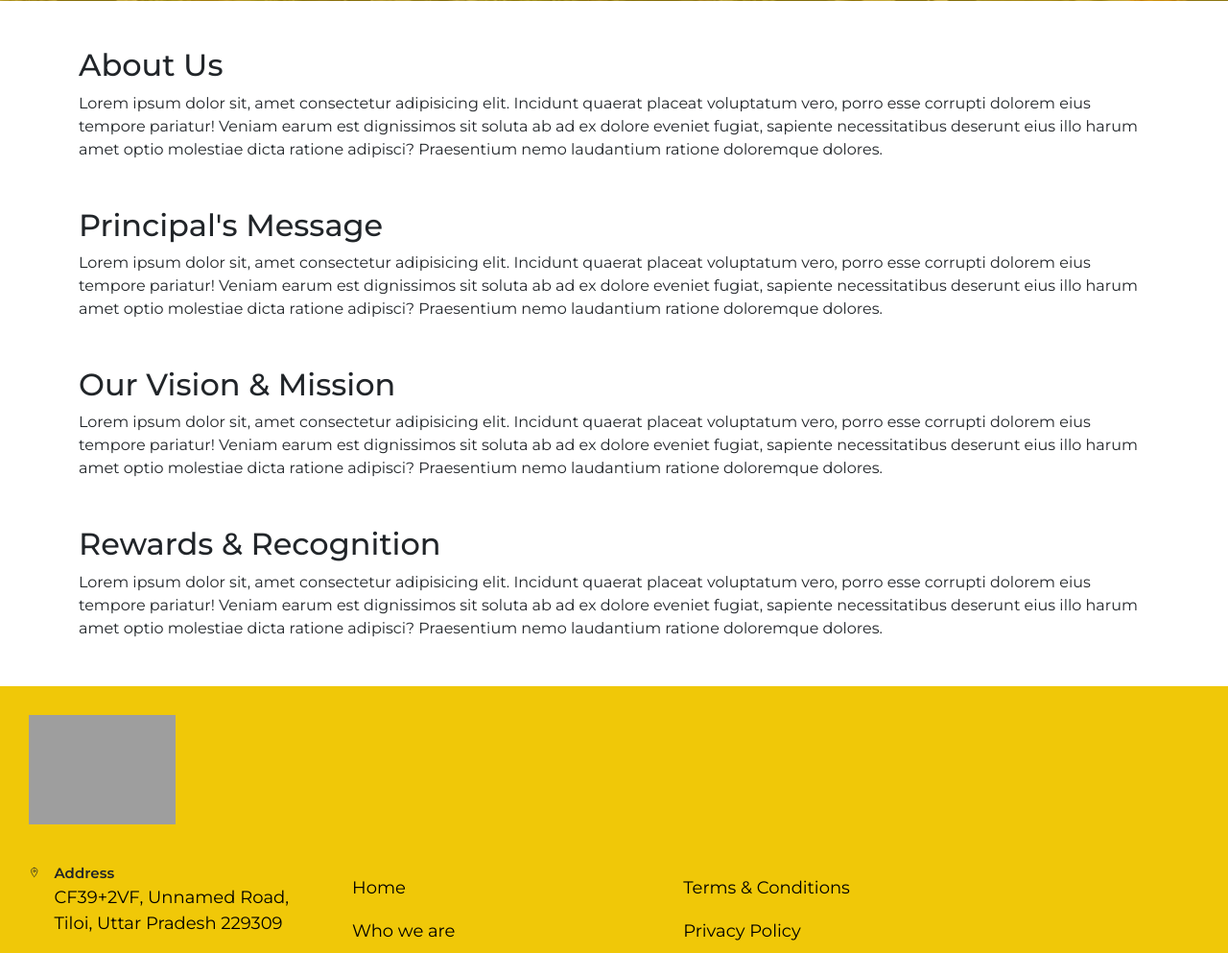
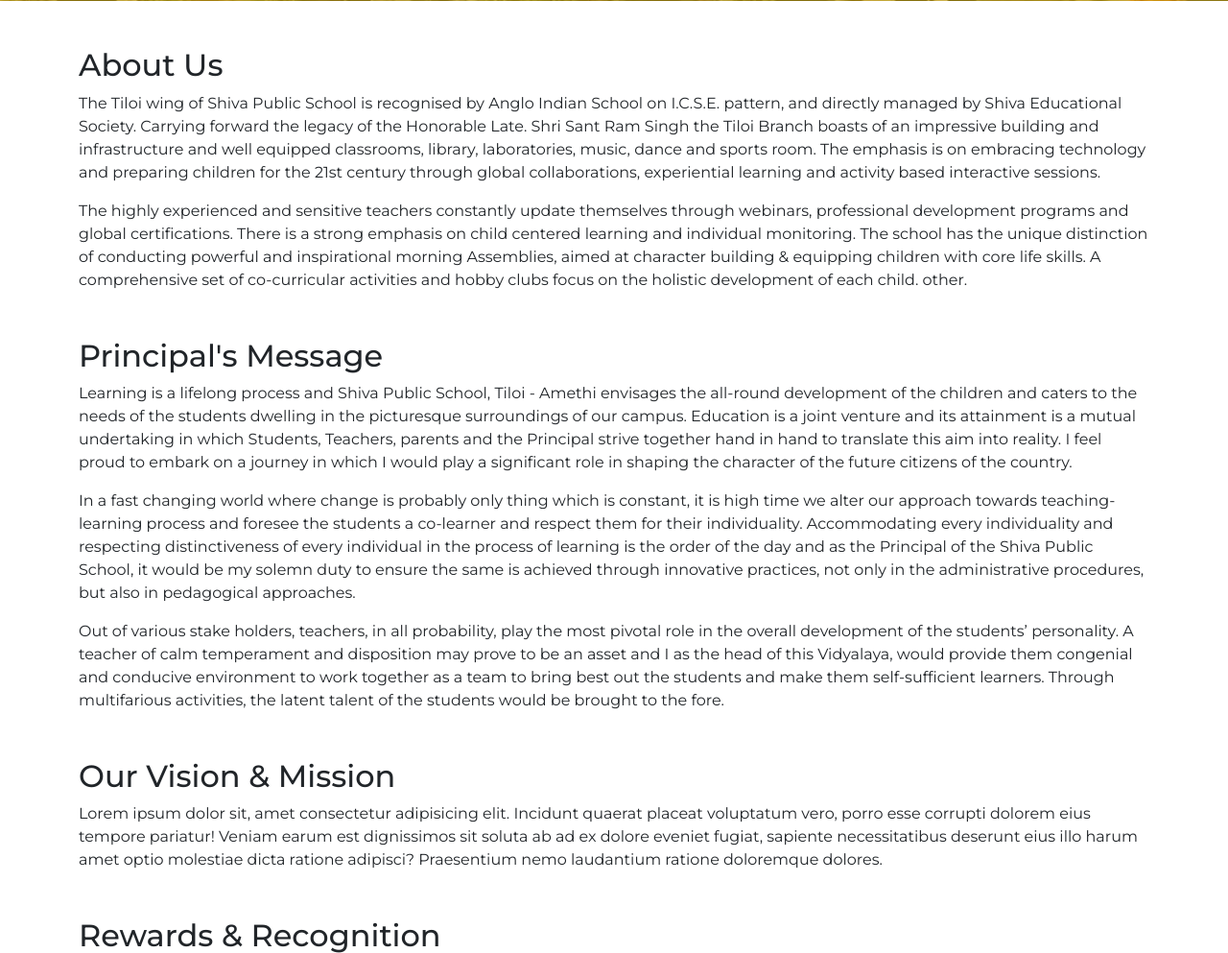
Before and after one commit to sidmrlazy/shivapublicschool, a PHP site: page /who-we-are.php in a window 1280 px wide. Shown: the part 519-1512 px from the top of the page at 96% size. Run offline with PHP 8.4, Linux system fonts and the light colour scheme; grey boxes are pictures that could not be loaded.

Commit message:
modified:   components/who-we-are/section-2.php modified:   components/who-we-are/section-3.php

```diff
--- a/components/who-we-are/section-2.php
+++ b/components/who-we-are/section-2.php
@@ -1,7 +1,20 @@
 <div id="about-us" class="container mt-5 mb-5">
     <h2>About Us</h2>
-    <p>Lorem ipsum dolor sit, amet consectetur adipisicing elit. Incidunt quaerat placeat voluptatum vero, porro esse
-        corrupti dolorem eius tempore pariatur! Veniam earum est dignissimos sit soluta ab ad ex dolore eveniet fugiat,
-        sapiente necessitatibus deserunt eius illo harum amet optio molestiae dicta ratione adipisci? Praesentium nemo
-        laudantium ratione doloremque dolores.</p>
+    <p>The Tiloi wing of Shiva Public School is recognised by Anglo Indian School on I.C.S.E. pattern, and directly
+        managed by Shiva Educational Society. Carrying forward the legacy of the Honorable Late. Shri Sant Ram Singh the
+        Tiloi Branch boasts of an impressive building and infrastructure and well
+        equipped classrooms, library, laboratories, music, dance and sports room. The emphasis is on embracing
+        technology and preparing children for the 21st century through global collaborations, experiential learning and
+        activity based interactive sessions.
+    </p>
+
+    <p>
+        The highly experienced and sensitive teachers constantly update themselves
+        through webinars, professional development programs and global certifications. There is a strong emphasis on
+        child centered learning and individual monitoring. The school has the unique distinction of conducting powerful
+        and inspirational morning Assemblies, aimed at character building & equipping children with core life skills. A
+        comprehensive set of co-curricular activities and hobby clubs focus on the holistic development of each child.
+        other.
+
+    </p>
 </div>
--- a/components/who-we-are/section-3.php
+++ b/components/who-we-are/section-3.php
@@ -1,7 +1,24 @@
 <div id="principals-message" class="container mt-5 mb-5">
     <h2>Principal's Message</h2>
-    <p>Lorem ipsum dolor sit, amet consectetur adipisicing elit. Incidunt quaerat placeat voluptatum vero, porro esse
-        corrupti dolorem eius tempore pariatur! Veniam earum est dignissimos sit soluta ab ad ex dolore eveniet fugiat,
-        sapiente necessitatibus deserunt eius illo harum amet optio molestiae dicta ratione adipisci? Praesentium nemo
-        laudantium ratione doloremque dolores.</p>
+    <p>Learning is a lifelong process and Shiva Public School, Tiloi - Amethi envisages the all-round development of
+        the
+        children and caters to the needs of the students dwelling in the picturesque surroundings of our campus.
+        Education is a joint venture and its attainment is a mutual undertaking in which Students, Teachers, parents
+        and the Principal strive together hand in hand to translate this aim into reality. I feel proud to embark on
+        a journey in which I would play a significant role in shaping the character of the future citizens of the
+        country.</p>
+
+    <p>In a fast changing world where change is probably only thing which is constant, it is high time we alter our
+        approach towards teaching-learning process and foresee the students a co-learner and respect them for their
+        individuality. Accommodating every individuality and respecting distinctiveness of every individual in the
+        process of learning is the order of the day and as the Principal of the Shiva Public School, it would be my
+        solemn duty to
+        ensure the same is achieved through innovative practices, not only in the administrative procedures, but also in
+        pedagogical approaches.</p>
+
+    <p>Out of various stake holders, teachers, in all probability, play the most pivotal role in the overall development
+        of the students’ personality. A teacher of calm temperament and disposition may prove to be an asset and I as
+        the head of this Vidyalaya, would provide them congenial and conducive environment to work together as a team to
+        bring best out the students and make them self-sufficient learners.
+        Through multifarious activities, the latent talent of the students would be brought to the fore.</p>
 </div>
```
